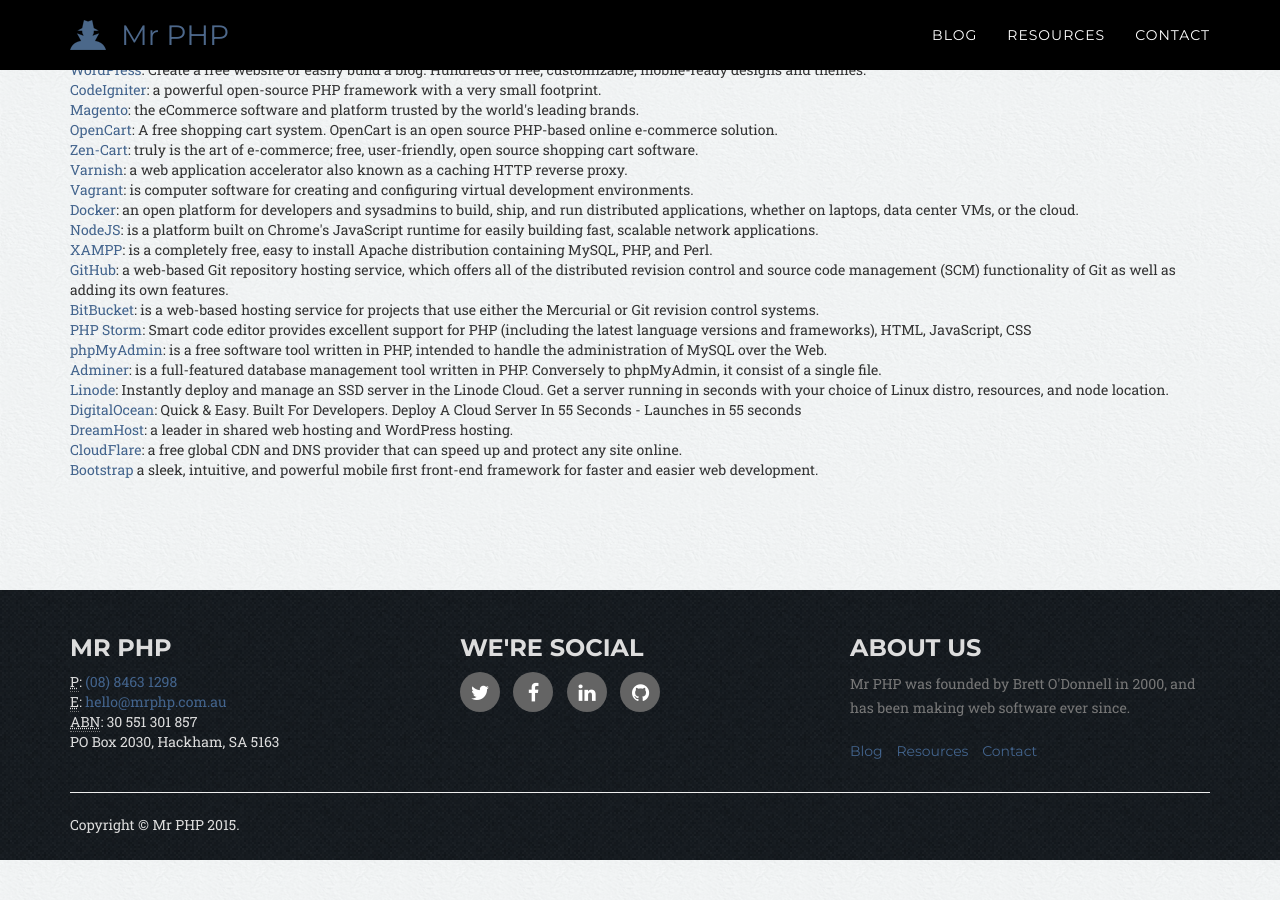
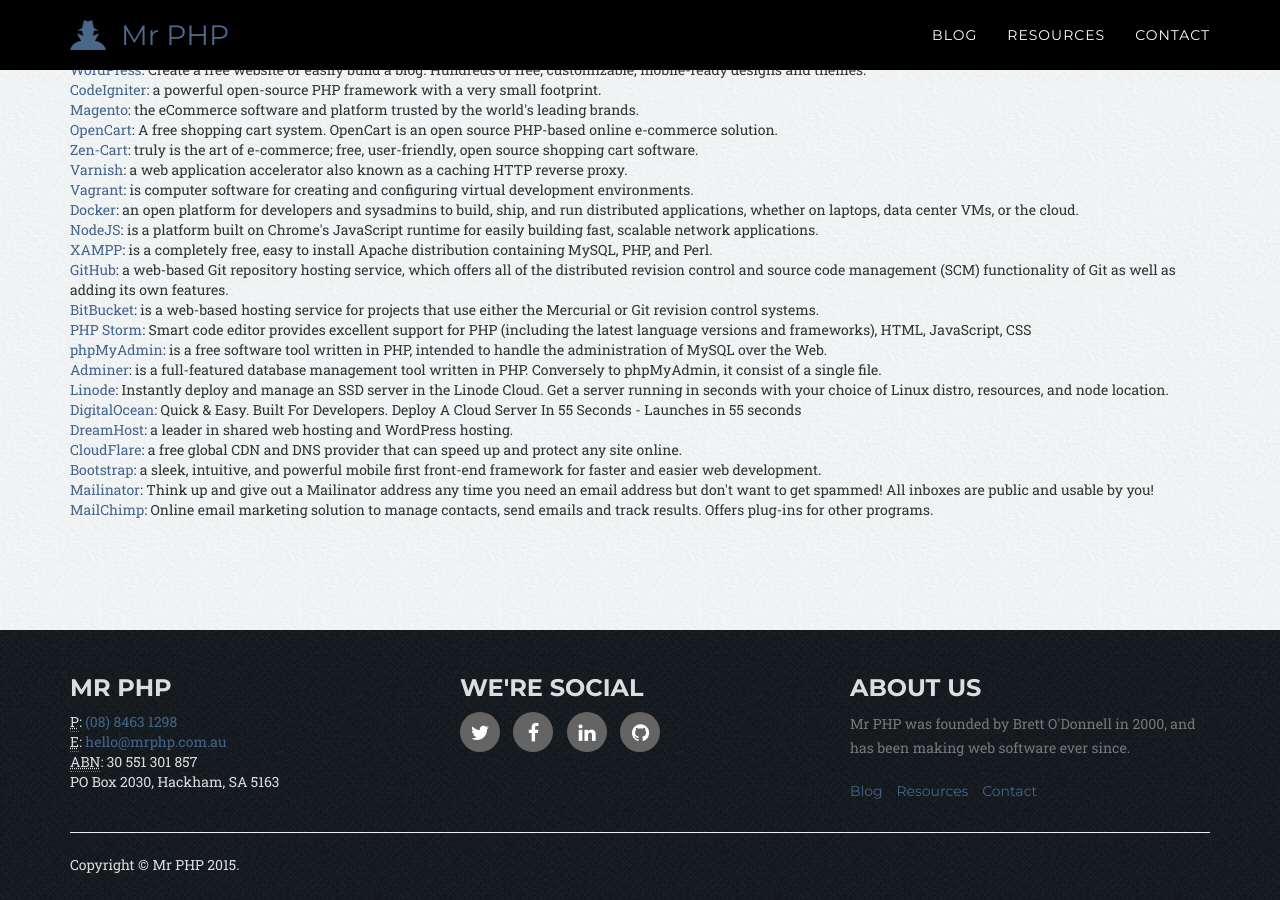
Before and after one commit to mr-php/mr-php.github.io, a Jekyll site: the page built from resources.html, in a window 1280 px wide and 900 px high, scrolled down 688 px. Built offline with Jekyll 4.4.1, drawn with Linux system fonts in a browser that asks for light colours; nearby versions of some CDN libraries; some web fonts are replaced; Markdown is read by kramdown in place of the engine named in the settings; before the commit the page ends 1548 px from its top, so only the background shows below that.

Commit message:
add more links

```diff
--- a/resources.html
+++ b/resources.html
@@ -91,6 +91,12 @@
         <a href="http://www.cloudflare.com/">CloudFlare</a>: a free global CDN and DNS provider that can speed up and protect any site online.
     </li>
     <li>
-        <a href="http://getbootstrap.com/">Bootstrap</a> a sleek, intuitive, and powerful mobile first front-end framework for faster and easier web development.
+        <a href="http://getbootstrap.com/">Bootstrap</a>: a sleek, intuitive, and powerful mobile first front-end framework for faster and easier web development.
+    </li>
+    <li>
+        <a href="https://mailinator.com/">Mailinator</a>: Think up and give out a Mailinator address any time you need an email address but don't want to get spammed! All inboxes are public and usable by you!
+    </li>
+    <li>
+        <a href="http://mailchimp.com/">MailChimp</a>: Online email marketing solution to manage contacts, send emails and track results. Offers plug-ins for other programs.
     </li>
 </ul>
```
